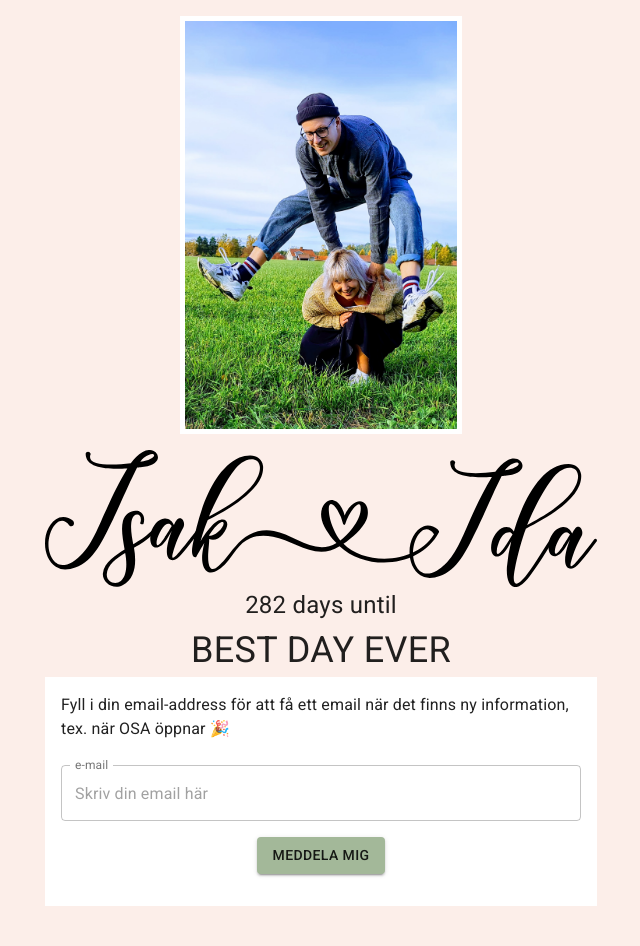
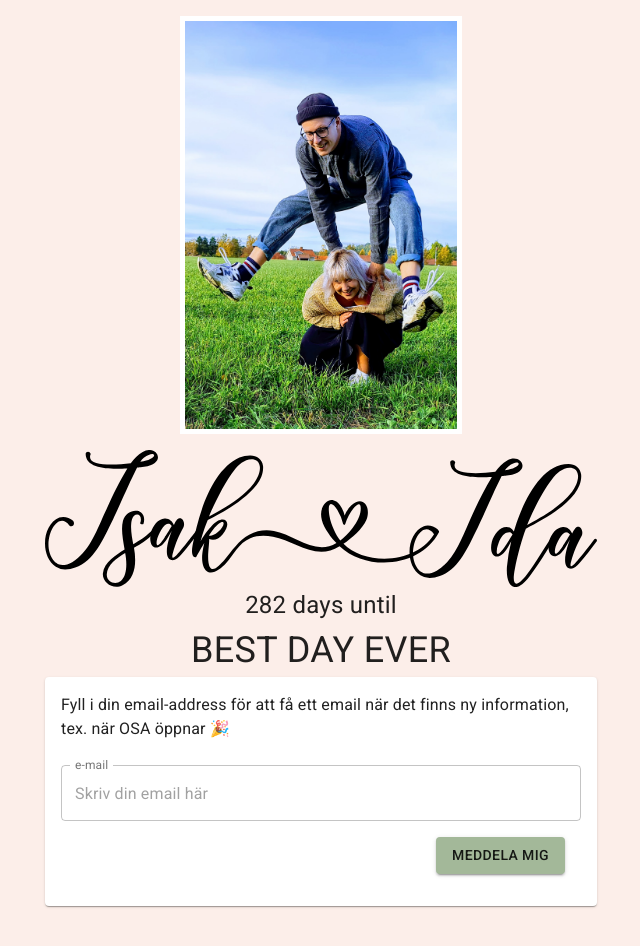
Before and after one commit to isakhjartaida/isakhjartaida.github.io, a React (Create React App) app in the folder isakhjartaida/: page / in a window 1280 px wide. Shown: the whole page, without its empty margins (319-959 px from the left). Built offline with nearby package versions, Linux system fonts and the light colour scheme; a web font is replaced by a local one.

Commit message:
Use paper

```diff
--- a/isakhjartaida/package.json
+++ b/isakhjartaida/package.json
@@ -1,5 +1,5 @@
 {
-  "homepage": "https://isakhjartaida.github.io/isakhjartaida.github.io",
+  "homepage": "https://isakhjartaida.se",
   "name": "isakhjartaida",
   "version": "0.1.0",
   "private": true,
--- a/isakhjartaida/src/NotifyMe/NotifyMe.js
+++ b/isakhjartaida/src/NotifyMe/NotifyMe.js
@@ -1,22 +1,20 @@
 import React, { useEffect, useState} from 'react';
 import { makeStyles } from '@material-ui/core/styles';
-import { Box, TextField, Button, Typography } from '@material-ui/core';
+import { Box, TextField, Button, Typography, Paper } from '@material-ui/core';
 import axios from 'axios';
 
-const FORM_UL = 'https://cors-anywhere.herokuapp.com/https://docs.google.com/forms/d/e/1FAIpQLSfQC24BD9tqflJVnVsth96TFfZkhrFzAxdkMfTVjJ9loFCYow/formResponse';
+const FORM_URL = 'https://cors-anywhere.herokuapp.com/https://docs.google.com/forms/d/e/1FAIpQLSfQC24BD9tqflJVnVsth96TFfZkhrFzAxdkMfTVjJ9loFCYow/formResponse';
 
 const postGoogleForm = (email, setSend) => {
   let data = new FormData();
   data.append('emailAddress', email);
-  axios.post(FORM_UL, new URLSearchParams(data)).then((res) => {
-    console.log(res);
+  axios.post(FORM_URL, new URLSearchParams(data)).then((res) => {
     setSend('sent');
   });
 }
 
 const useStyles = makeStyles((theme) => ({
   NotifyMe: {
-    background: theme.palette.background.paper,
     padding: theme.spacing(2),
   },
 }));
@@ -28,18 +26,14 @@ export default function NotifyMe() {
   const [send, setSend] = useState(undefined);
 
   useEffect(() => {
-    console.log(send);
     if (email && email.length > 0 && send === 'send') {
-      console.log(email);
       postGoogleForm(email, setSend)
     }
   }, [email, send]);
 
   return (
-    <Box
-      width="100%"
-      className={classes.NotifyMe}
-    >
+    <Box width="100%">
+      <Paper className={classes.NotifyMe}>
         <Box marginBottom={3}>
           <Typography>
             Fyll i din email-address för att få ett email när det finns ny information, tex. när OSA öppnar <span role="img" aria-label="Tada">🎉</span>
@@ -48,7 +42,11 @@ export default function NotifyMe() {
         { send === 'sent' ?
           <Typography>Tack!</Typography>
         :
-        <Box display="flex" flexDirection="column" alignItems="center">
+          <Box
+            display="flex"
+            flexDirection="column"
+            alignItems="flex-end"
+          >
             <TextField
               id="email"
               label="e-mail"
@@ -71,6 +69,7 @@ export default function NotifyMe() {
             </Box>
           </Box>
         }
+      </Paper>
     </Box>
   );
 }
```
Lines whose indentation alone changed are shown as unchanged.
